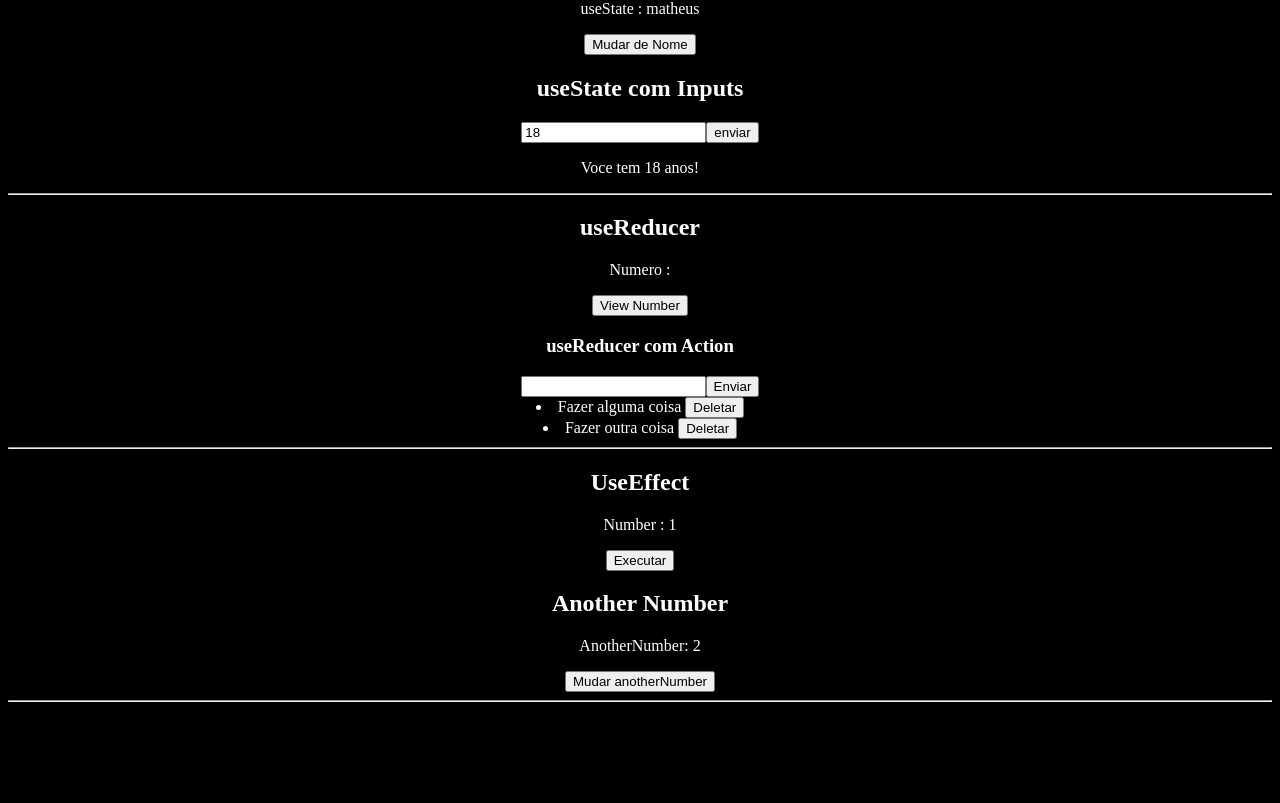
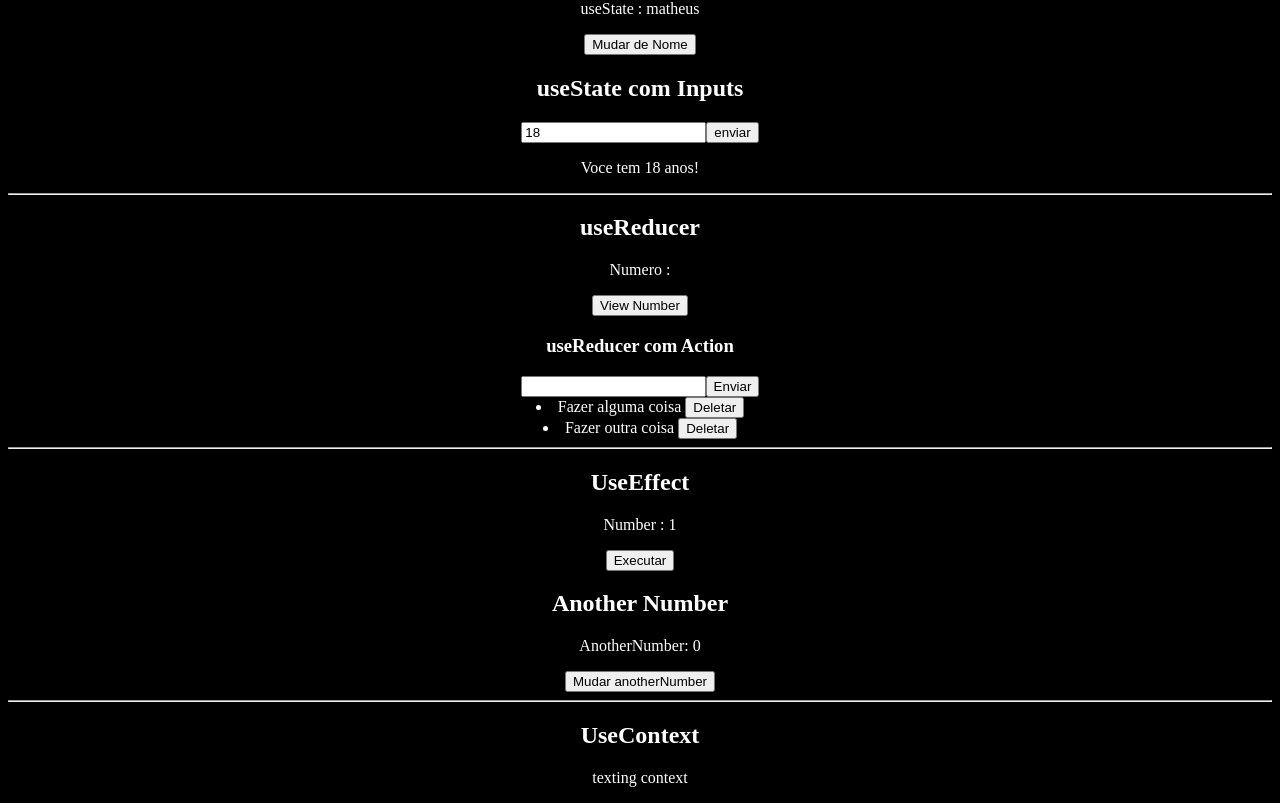
Before and after one commit to japajow/hooks-react, a React (Create React App) app: page / in a window 1280 px wide. Shown: the part 220-1023 px from the top of the page. Before the commit the page ends 930 px from the top, so only its background shows below. Built offline with nearby package versions, Linux system fonts and the light colour scheme.

Commit message:
useContext

```diff
--- a/src/App.js
+++ b/src/App.js
@@ -1,5 +1,6 @@
 import { BrowserRouter, Route, Routes, Link } from "react-router-dom";
 import "./App.css";
+import { HookUseContext } from "./components/HookUseContext";
 import { Navbar } from "./components/Navbar/Navbar";
 import { About } from "./pages/About/About";
 import { Home } from "./pages/Home/Home";
@@ -7,6 +8,7 @@ import { Home } from "./pages/Home/Home";
 function App() {
   return (
     <div className="App">
+      <HookUseContext>
         <h1>React Hooks</h1>
         <BrowserRouter>
           <Navbar />
@@ -15,6 +17,7 @@ function App() {
             <Route path="/about" element={<About />} />
           </Routes>
         </BrowserRouter>
+      </HookUseContext>
     </div>
   );
 }
--- /dev/null
+++ b/src/components/HookUseContext.js
@@ -0,0 +1,10 @@
+import { createContext } from "react";
+
+export const SomeContext = createContext();
+
+export const HookUseContext = ({ children }) => {
+  const contextValue = "texting context";
+  return (
+    <SomeContext.Provider value={{contextValue}}>{children}</SomeContext.Provider>
+  );
+};
--- a/src/components/HookUseEffect.js
+++ b/src/components/HookUseEffect.js
@@ -23,14 +23,14 @@ export const HookUseEffect = () => {
       console.log("Executado apenas quando anotherNumber for alterado");
   }, [anotherNumber]);
 
-  useEffect(() => {
-    const timer = setTimeout(() => {
-      console.log("Hello world");
-      setAnotherNumber(anotherNumber + 1);
-    }, 2000);
+  // useEffect(() => {
+  //   const timer = setTimeout(() => {
+  //     console.log("Hello world");
+  //     //setAnotherNumber(anotherNumber + 1);
+  //   }, 2000);
 
-    return () => clearTimeout(timer);
-  }, [anotherNumber]);
+  //   return () => clearTimeout(timer);
+  // }, [anotherNumber]);
 
   return (
     <div>
--- a/src/pages/About/About.js
+++ b/src/pages/About/About.js
@@ -1,8 +1,14 @@
-import React from 'react';
-import './About.css';
+import React, { useContext } from "react";
+import { SomeContext } from "../../components/HookUseContext";
+import "./About.css";
 
 export const About = () => {
- return (
-<div>About</div>
- );
+  const { contextValue } = useContext(SomeContext);
+  return (
+    <div>
+      <h1>About</h1>
+      <h2>UseContext</h2>
+      <p>{contextValue}</p>
+    </div>
+  );
 };
--- a/src/pages/Home/Home.js
+++ b/src/pages/Home/Home.js
@@ -1,15 +1,21 @@
-import React from "react";
+import React, { useContext } from "react";
+import { SomeContext } from "../../components/HookUseContext";
 import { HookUseEffect } from "../../components/HookUseEffect";
 import { HookUseReducer } from "../../components/HookUseReducer";
 import { HookUseState } from "../../components/HookUseState";
 import "./Home.css";
 
+//useContext
+
 export const Home = () => {
+  const { contextValue } = useContext(SomeContext);
   return (
     <div>
       <HookUseState />
       <HookUseReducer />
       <HookUseEffect />
+      <h2>UseContext</h2>
+      <p>{contextValue}</p>
     </div>
   );
 };
```
Also changed, not shown: 1 other file (tests, documents, lock files or other folders). Lines whose indentation alone changed are shown as unchanged.
